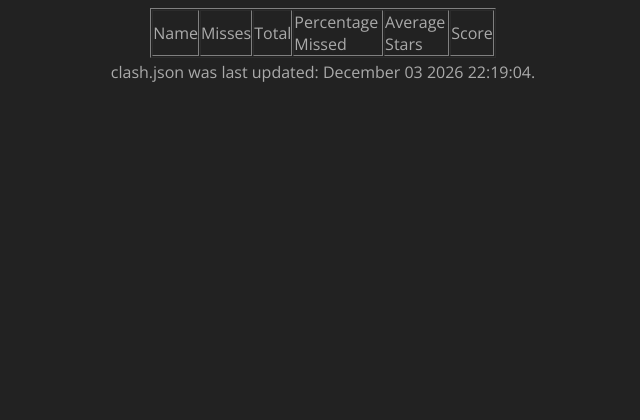
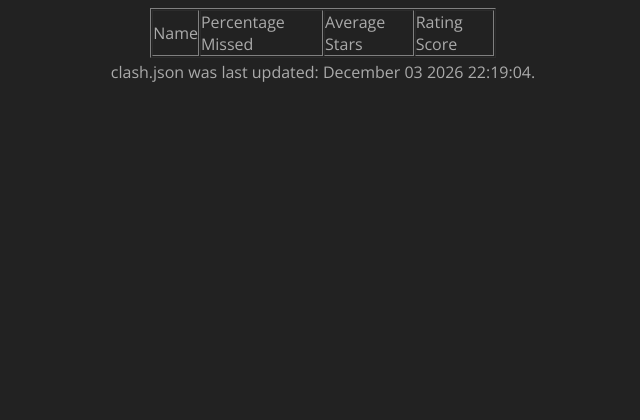
Before and after one commit to benfugate/clash-war-tracker, a PHP site: page / in a window 1280 px wide. Shown: the top 420 px of the page, without its empty margins (261-901 px from the left). Run offline with PHP 8.4, Linux system fonts and the light colour scheme.

Commit message:
change the way the website displays data

```diff
--- a/www/index.php
+++ b/www/index.php
@@ -18,18 +18,18 @@
         });
         echo '<table cellpadding="1" cellspacing="1" border="1">';
         echo '<td>' . 'Name' . '</td>';
-        echo '<td>' . 'Misses' . '</td>';
-        echo '<td>' . 'Total' . '</td>';
+        #echo '<td>' . 'Misses' . '</td>';
+        #echo '<td>' . 'Total' . '</td>';
         echo '<td>' . 'Percentage Missed' . '</td>';
         echo '<td>' . 'Average Stars' . '</td>';
-        echo '<td>' . 'Score' . '</td>';
+        echo '<td>' . 'Rating Score' . '</td>';
         echo '</tr>';
         foreach($array as $key => $item) {
             if ($item['in_clan']) {
                 echo '<tr>';
                     echo '<td>' . $item['name'] . '</td>';
-                    echo '<td>' . $item['misses'] . '</td>';
-                    echo '<td>' . $item['total'] . '</td>';
+                    #echo '<td>' . $item['misses'] . '</td>';
+                    #echo '<td>' . $item['total'] . '</td>';
                     echo '<td>' . round(($item['misses']/$item['total'])*100) . '%</td>';
                     echo '<td>' . $item['average_stars'] . '</td>';
                     echo '<td>' . $item['player_score'] . '</td>';
```
